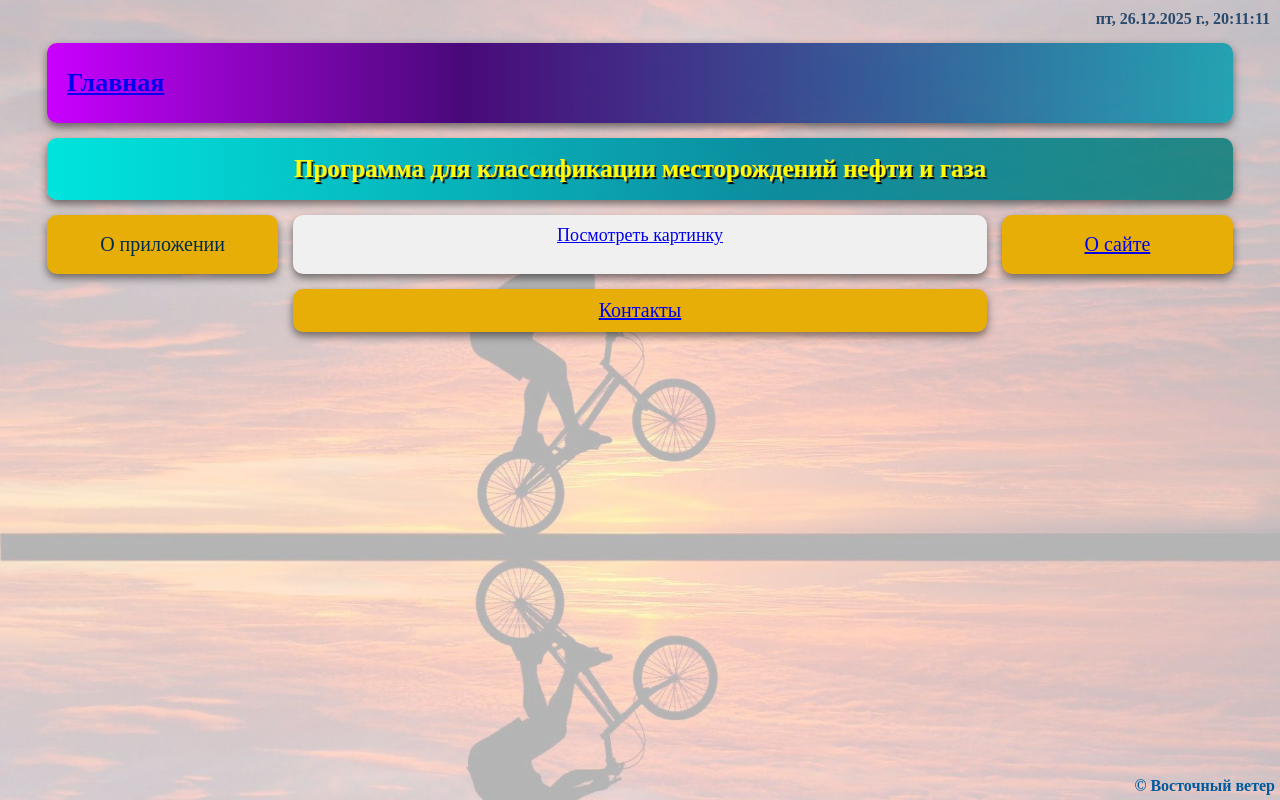
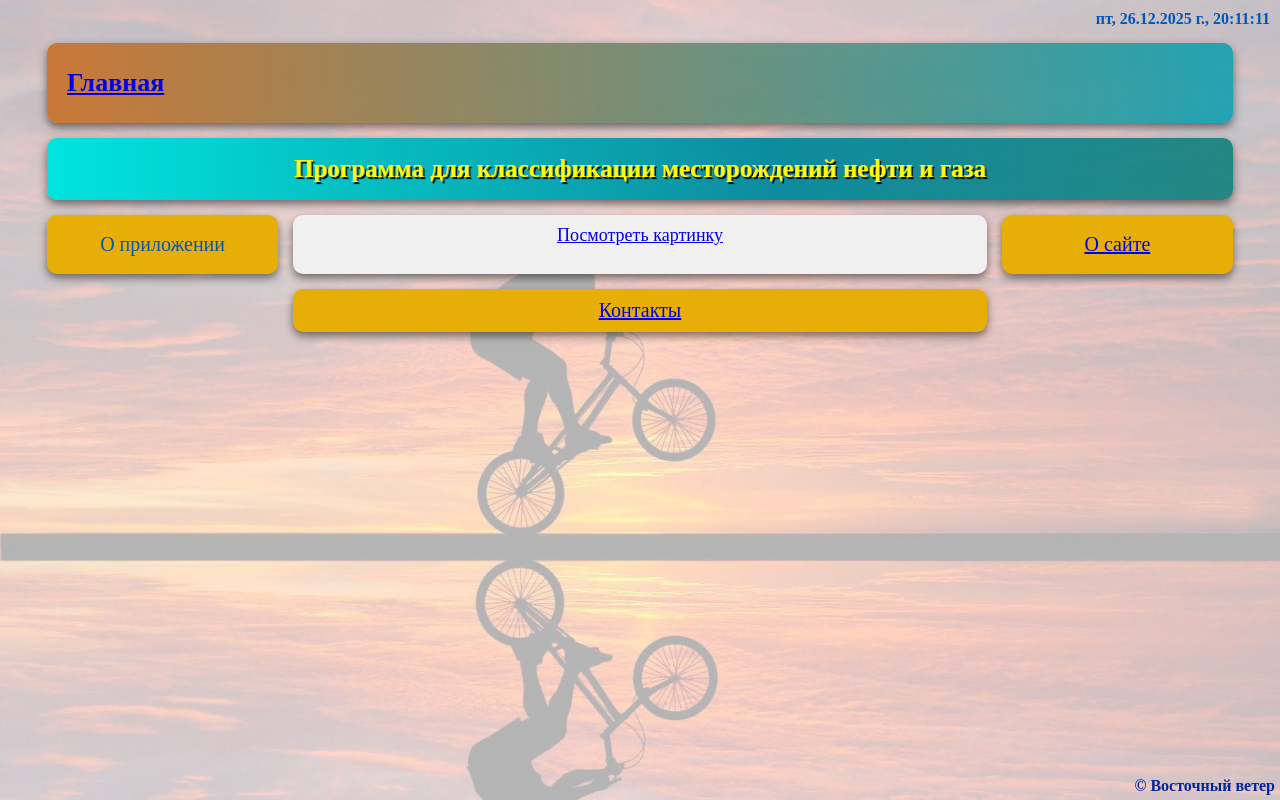
Before and after one commit to Enzo1987Pavel/EastWind, a Flask app: page / in a window 1280 px wide. Run offline with Flask 3, Linux system fonts and the light colour scheme.

Commit message:
Add HTML styles for main page

```diff
--- a/static/styles/styles.css
+++ b/static/styles/styles.css
@@ -26,7 +26,7 @@ html {
     .footer {
         text-align: right;
         font-weight: bold;
-        color: #005a9d;
+        color: #00259d;
         margin-bottom: 5px;
         position: fixed;  /*absolute;*/ /* footer всегда в нижней части экрана */
         bottom: 0;
@@ -106,7 +106,7 @@ html {
         text-align: center;
         align: center;
         border: 20px;
-        color: rgb(0, 43, 73);
+        color: rgb(0, 86, 185);
     }
 
     #col00 {
@@ -119,7 +119,7 @@ html {
         font-size: 26px;
         font-weight: bold;
         background: rgb(0, 156, 174);
-        background: linear-gradient(90deg, rgba(201, 0, 255, 1) 0%, rgba(73, 9, 121, 1) 35%, rgba(0, 156, 174, 0.824) 100%);
+        background: linear-gradient(90deg, rgba(201, 120, 55, 1) 0%, rgba(0, 156, 174, 0.824) 100%);
     }
     #col0 {
         width: 95%; /* Ширина нулевой колонки */
--- a/templates/base.html
+++ b/templates/base.html
@@ -67,7 +67,7 @@
             margin-top: 5px;
             margin-right: 10px;
             padding-top: 5px;
-            color: rgb(41, 74, 108);
+            color: rgb(0, 86, 185);
         }
         .time_now:hover::after {
             content: attr(data-title); /* Выводим текст */
@@ -79,7 +79,7 @@
             background: rgba(255, 255, 230, 0.85); /* Полупрозрачный цвет фона */
             font-family: "Times New Roman", Arial, sans-serif; /* Гарнитура шрифта */
             font-size: 14px; /* Размер текста подсказки */
-            color: #002036;
+            color: rgb(0, 86, 185);
             padding: 5px; /* Поля */
             border: 1px solid #333; /* Параметры рамки */
             border-radius: 5px;
```
